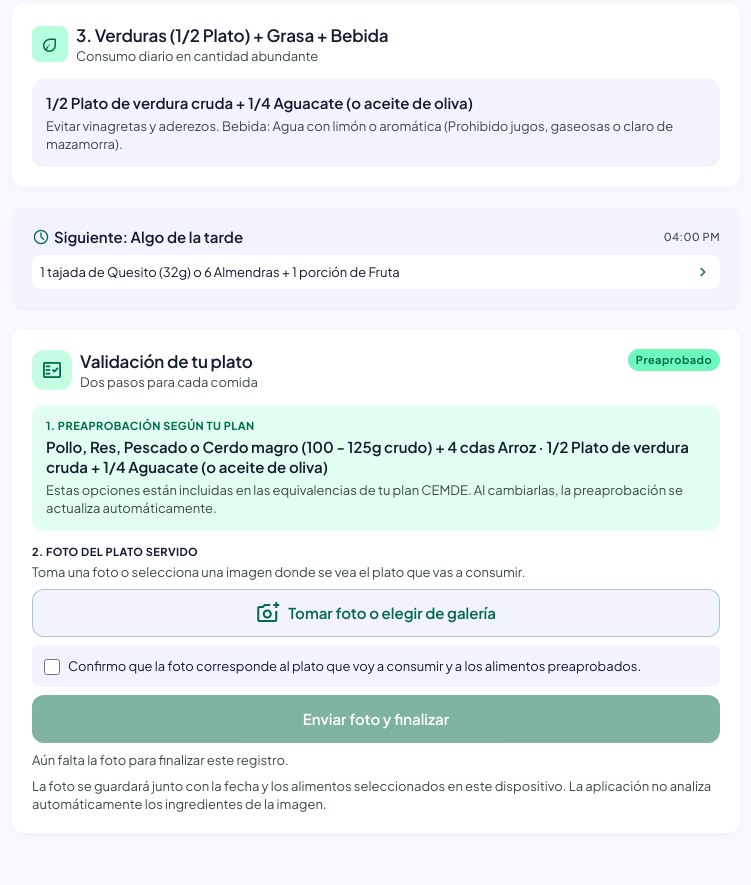
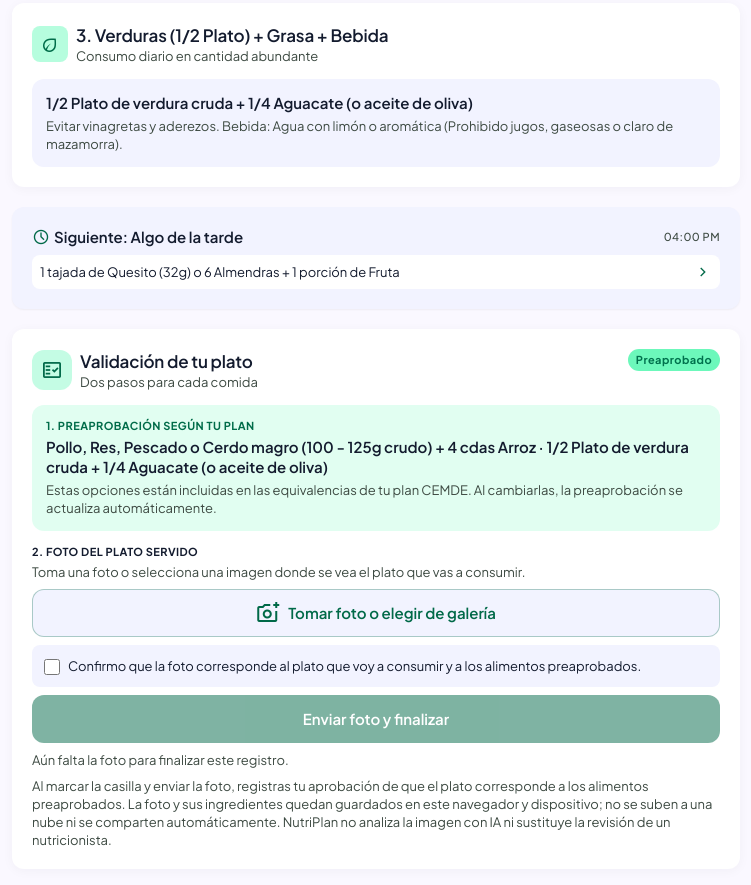
Before and after one commit to osdaisaac-web/nutriplan, a plain HTML site: page index.html in a window 1280 px wide. Shown: the part 1103-1988 px from the top of the page, without its empty margins (264-1015 px from the left). Drawn offline with nearby package versions, Linux system fonts and the light colour scheme.

Commit message:
Clarify local photo evidence and user final approval

```diff
--- a/index.html
+++ b/index.html
@@ -1339,7 +1339,7 @@
                 Enviar foto y finalizar
               </button>
               <p id="meal-photo-status" class="font-body-sm text-body-sm text-on-surface-variant" aria-live="polite">Aún falta la foto para finalizar este registro.</p>
-              <p class="font-body-sm text-body-sm text-on-surface-variant">La foto se guardará junto con la fecha y los alimentos seleccionados en este dispositivo. La aplicación no analiza automáticamente los ingredientes de la imagen.</p>
+              <p class="font-body-sm text-body-sm text-on-surface-variant">Al marcar la casilla y enviar la foto, registras tu aprobación de que el plato corresponde a los alimentos preaprobados. La foto y sus ingredientes quedan guardados en este navegador y dispositivo; no se suben a una nube ni se comparten automáticamente. NutriPlan no analiza la imagen con IA ni sustituye la revisión de un nutricionista.</p>
             </div>
           </section>
         `;
```
